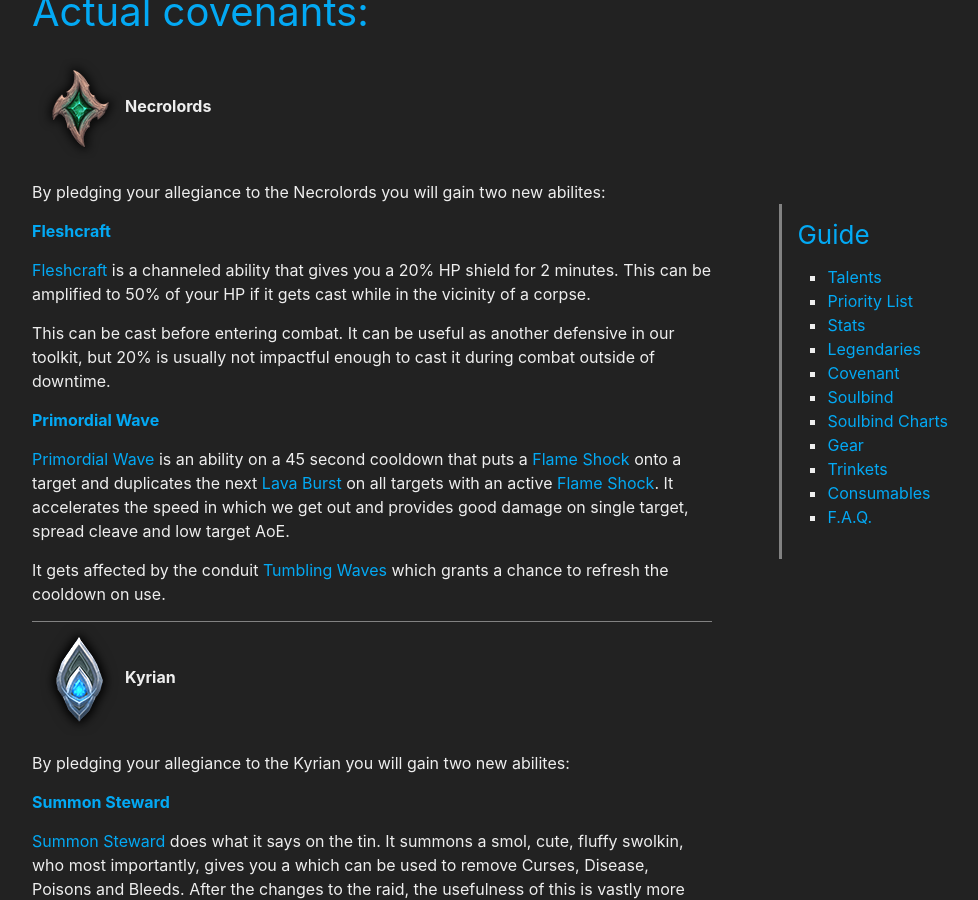
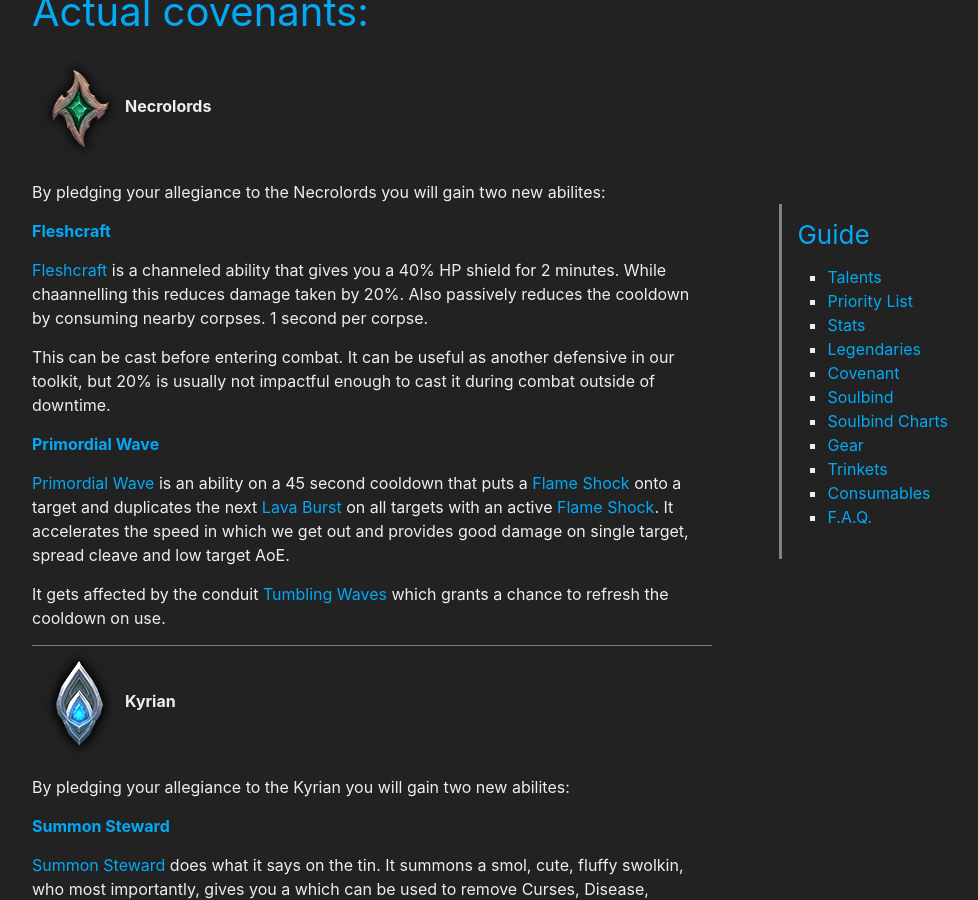
Before and after one commit to stormearthandlava/stormearthandlava.github.io, a Jekyll site: the page built from guide/general/covenant.md, in a window 1280 px wide and 900 px high, scrolled down 1054 px. Shown: the whole window, without its empty margins (268-1246 px from the left). Built offline with Jekyll 4.4.1, drawn with Linux system fonts in a browser that asks for light colours; a script that is not in the unit is left out.

Commit message:
Update covenant.md
Also updated Fleshcraft.

```diff
--- a/guide/general/covenant.md
+++ b/guide/general/covenant.md
@@ -40,7 +40,7 @@
 
 **{{site.data.spell.fleshcraft}}**
 
-{{site.data.spell.fleshcraft}} is a channeled ability that gives you a 20% HP shield for 2 minutes. This can be amplified to 50% of your HP if it gets cast while in the vicinity of a corpse.
+{{site.data.spell.fleshcraft}} is a channeled ability that gives you a 40% HP shield for 2 minutes. While chaannelling this reduces damage taken by 20%. Also passively reduces the cooldown by consuming nearby corpses. 1 second per corpse.
 
 This can be cast before entering combat.
 It can be useful as another defensive in our toolkit, but 20% is usually not impactful enough to cast it during combat outside of downtime.
```
